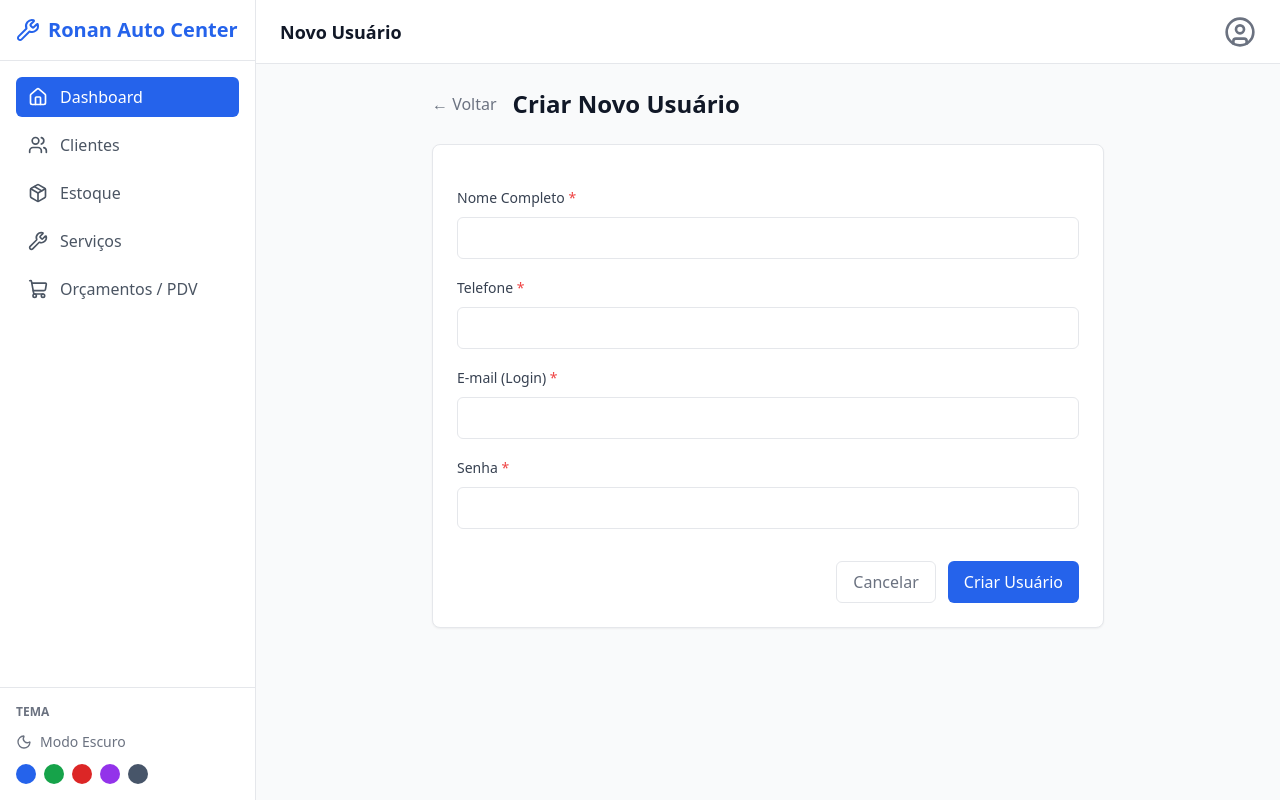
After one commit to MarceloPires1509/ronan-auto-center, a Django app: page /usuarios/novo/ in a window 1280 px wide. The commit adds this page. Run offline with Django 5.2, Linux system fonts and the light colour scheme; some libraries are stand-ins or nearby versions.

Commit message:
Add User registration feature

```diff
--- a/oficina/urls.py
+++ b/oficina/urls.py
@@ -3,6 +3,7 @@ from . import views
 
 urlpatterns = [
     path('', views.dashboard, name='dashboard'),
+    path('usuarios/novo/', views.novo_usuario, name='novo_usuario'),
 
     path('clientes/', views.lista_clientes, name='lista_clientes'),
     path('clientes/novo/', views.novo_cliente, name='novo_cliente'),
--- a/oficina/views.py
+++ b/oficina/views.py
@@ -1,9 +1,28 @@
 from django.shortcuts import render, redirect, get_object_or_404
-from .models import Cliente, Peca, Servico, Orcamento, ItemOrcamento
+from django.contrib.auth.models import User
+from django.contrib import messages
+from .models import Cliente, Peca, Servico, Orcamento, ItemOrcamento, Perfil
 import json
 
 from django.db.models import Sum, F
 from django.utils import timezone
+
+def novo_usuario(request):
+    if request.method == 'POST':
+        nome = request.POST.get('nome')
+        telefone = request.POST.get('telefone')
+        email = request.POST.get('email')
+        senha = request.POST.get('senha')
+
+        if User.objects.filter(username=email).exists():
+            messages.error(request, 'Este e-mail já está cadastrado.')
+        else:
+            user = User.objects.create_user(username=email, email=email, password=senha, first_name=nome)
+            Perfil.objects.create(user=user, telefone=telefone)
+            messages.success(request, 'Usuário criado com sucesso!')
+            return redirect('dashboard')
+
+    return render(request, 'usuario_form.html')
 
 def dashboard(request):
     agora = timezone.now()
--- a/templates/base.html
+++ b/templates/base.html
@@ -91,15 +91,30 @@
                     {% block header_title %}Visão Geral{% endblock %}
                 </div>
             </div>
-            <div class="flex items-center gap-3">
-                <button class="text-gray-500 dark:text-gray-400 hover:text-gray-900 dark:hover:text-white dark:text-gray-300">
+            <div class="flex items-center gap-3 relative">
+                <button onclick="document.getElementById('user-menu').classList.toggle('hidden')" class="text-gray-500 hover:text-gray-900 dark:text-gray-300 focus:outline-none">
                     <i data-lucide="user-circle" class="w-8 h-8"></i>
                 </button>
+
+                <!-- Dropdown Menu -->
+                <div id="user-menu" class="hidden absolute right-0 top-10 mt-2 w-48 bg-white dark:bg-gray-800 rounded-md shadow-lg border dark:border-gray-700 py-1 z-50">
+                    <a href="{% url 'novo_usuario' %}" class="block px-4 py-2 text-sm text-gray-700 dark:text-gray-200 hover:bg-gray-100 dark:hover:bg-gray-700">
+                        + Novo Usuário
+                    </a>
+                </div>
             </div>
         </header>
 
         <!-- Page Content -->
         <main class="flex-1 overflow-y-auto p-4 sm:p-6 bg-gray-50 dark:bg-gray-900 transition-colors duration-200">
+            {% if messages %}
+                {% for message in messages %}
+                <div class="mb-4 p-4 rounded-md {% if message.tags == 'error' %}bg-red-100 text-red-700{% else %}bg-green-100 text-green-700{% endif %}">
+                    {{ message }}
+                </div>
+                {% endfor %}
+            {% endif %}
+
             {% block content %}
             {% endblock %}
         </main>
--- /dev/null
+++ b/templates/usuario_form.html
@@ -0,0 +1,49 @@
+{% extends 'base.html' %}
+
+{% block header_title %}Novo Usuário{% endblock %}
+
+{% block content %}
+<div class="max-w-2xl mx-auto space-y-6">
+    <div class="flex items-center gap-4">
+        <a href="{% url 'dashboard' %}" class="text-gray-500 dark:text-gray-400 hover:text-gray-900 dark:hover:text-white">
+            &larr; Voltar
+        </a>
+        <h1 class="text-2xl font-bold text-gray-900 dark:text-white">Criar Novo Usuário</h1>
+    </div>
+
+    <div class="bg-white dark:bg-gray-800 rounded-lg border dark:border-gray-700 shadow-sm p-6">
+        <form method="POST" action="{% url 'novo_usuario' %}" class="space-y-4">
+            {% csrf_token %}
+
+            <div class="space-y-2">
+                <label for="nome" class="text-sm font-medium text-gray-700 dark:text-gray-300">Nome Completo <span class="text-red-500">*</span></label>
+                <input type="text" id="nome" name="nome" required class="w-full px-3 py-2 border dark:border-gray-600 rounded-md bg-white dark:bg-gray-700 text-gray-900 dark:text-white focus:outline-none focus:ring-2 focus:ring-primary">
+            </div>
+
+            <div class="space-y-2">
+                <label for="telefone" class="text-sm font-medium text-gray-700 dark:text-gray-300">Telefone <span class="text-red-500">*</span></label>
+                <input type="text" id="telefone" name="telefone" required class="w-full px-3 py-2 border dark:border-gray-600 rounded-md bg-white dark:bg-gray-700 text-gray-900 dark:text-white focus:outline-none focus:ring-2 focus:ring-primary">
+            </div>
+
+            <div class="space-y-2">
+                <label for="email" class="text-sm font-medium text-gray-700 dark:text-gray-300">E-mail (Login) <span class="text-red-500">*</span></label>
+                <input type="email" id="email" name="email" required class="w-full px-3 py-2 border dark:border-gray-600 rounded-md bg-white dark:bg-gray-700 text-gray-900 dark:text-white focus:outline-none focus:ring-2 focus:ring-primary">
+            </div>
+
+            <div class="space-y-2">
+                <label for="senha" class="text-sm font-medium text-gray-700 dark:text-gray-300">Senha <span class="text-red-500">*</span></label>
+                <input type="password" id="senha" name="senha" required minlength="6" class="w-full px-3 py-2 border dark:border-gray-600 rounded-md bg-white dark:bg-gray-700 text-gray-900 dark:text-white focus:outline-none focus:ring-2 focus:ring-primary">
+            </div>
+
+            <div class="pt-4 flex justify-end gap-3">
+                <a href="{% url 'dashboard' %}" class="px-4 py-2 border dark:border-gray-600 rounded-md font-medium text-gray-500 dark:text-gray-400 hover:bg-gray-50 dark:hover:bg-gray-700">
+                    Cancelar
+                </a>
+                <button type="submit" class="bg-primary text-white px-4 py-2 rounded-md font-medium hover:bg-primary_hover transition-colors">
+                    Criar Usuário
+                </button>
+            </div>
+        </form>
+    </div>
+</div>
+{% endblock %}
```
Also changed, not shown: oficina/models.py (+8 -0 lines), oficina/migrations/0002_perfil.py (added).
